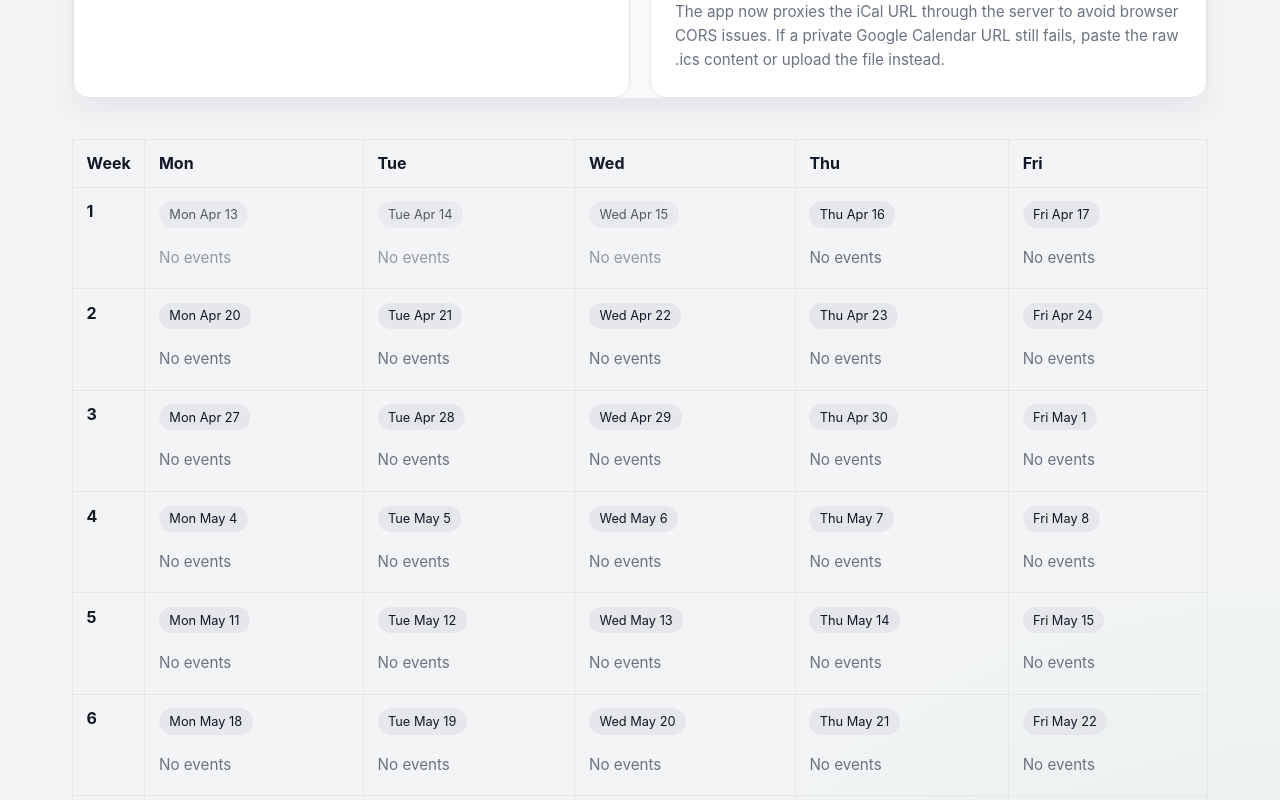
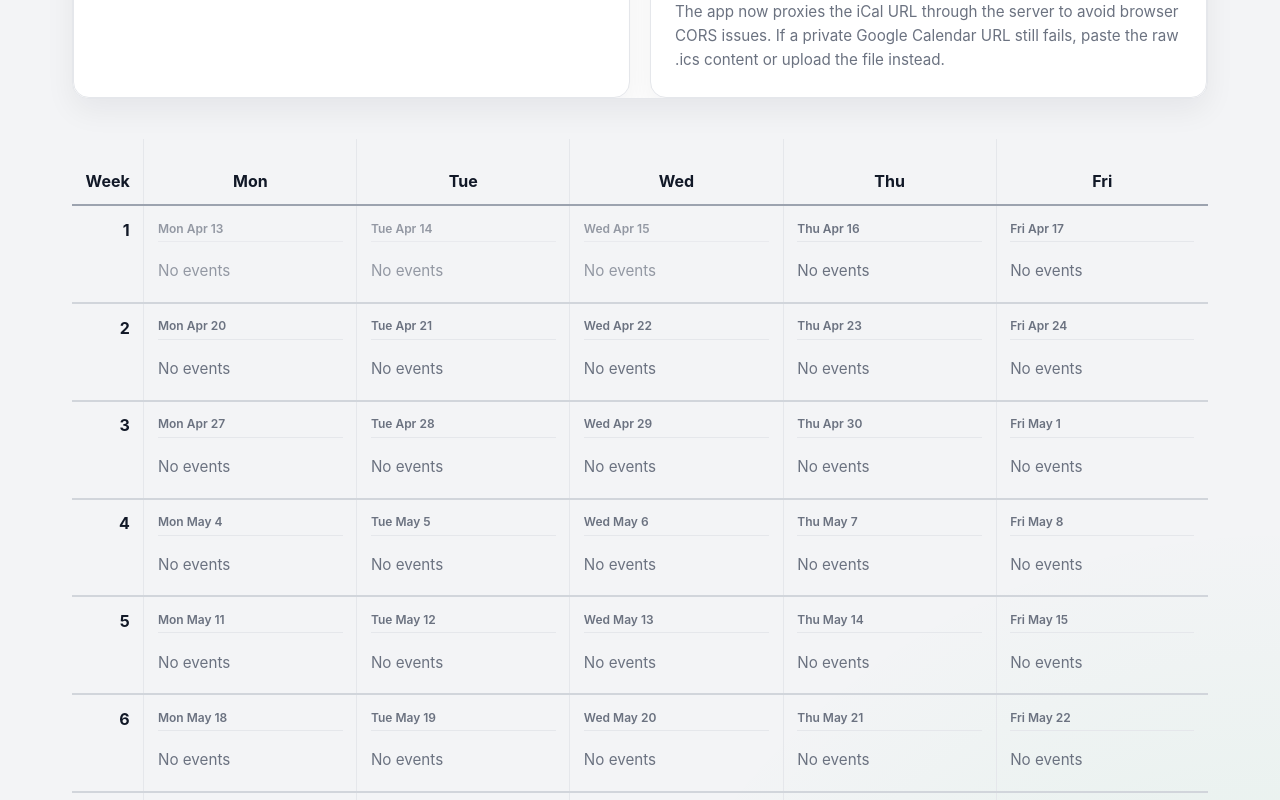
Before and after one commit to ctrl-design/term-calendar, a Next.js app: page / in a window 1280 px wide. Shown: the part 960-1760 px from the top of the page. Built offline with nearby package versions, Linux system fonts and the light colour scheme.

Commit message:
Styling and print stylesheet

```diff
--- a/app/globals.css
+++ b/app/globals.css
@@ -149,6 +149,12 @@ textarea {
   color: #111827;
 }
 
+input[type='color'] {
+  min-height: 3rem;
+  padding: 0.25rem;
+  cursor: pointer;
+}
+
 textarea {
   min-height: 10rem;
   resize: vertical;
@@ -217,9 +223,25 @@ input[type='file'] {
 
 .calendar-table th,
 .calendar-table td {
-  border: 1px solid #e5e7eb;
   padding: 0.85rem;
   vertical-align: top;
+  border-right: 1px solid #e5e7eb;
+  border-bottom: 2px solid #d1d5db;
+}
+
+.calendar-table th:last-child,
+.calendar-table td:last-child {
+  border-right: none;
+}
+
+.calendar-table thead tr {
+  border-bottom: 2px solid #9ca3af;
+}
+
+.calendar-table thead th {
+  border-bottom: none;
+  text-align: center;
+  padding-top: 2rem;
 }
 
 .calendar-table th {
@@ -228,37 +250,37 @@ input[type='file'] {
   text-align: left;
 }
 
-.week-number {
+.calendar-table .week-number {
   width: 5ch;
-  text-align: center;
+  text-align: right;
 }
 
 .date-pill {
-  display: inline-flex;
-  margin-bottom: 0.75rem;
-  padding: 0.35rem 0.65rem;
-  border-radius: 999px;
-  font-size: 0.8rem;
-  color: #111827;
-  background: #e5e7eb;
+  display: block;
+  width: 100%;
+  margin: 0 0 0.7rem 0;
+  padding: 0.05rem 0 0.35rem 0;
+  font-size: 0.75rem;
+  color: #6b7280;
+  font-weight: 600;
+  border-bottom: 1px solid #e5e7eb;
 }
 
 .event-list {
   display: flex;
   flex-direction: column;
-  gap: 0.75rem;
+  gap: 0.5rem;
 }
 
 .event-chip {
-  border-radius: 0.95rem;
-  padding: 0.75rem 0.85rem;
-  box-shadow: 0 8px 16px rgba(15, 23, 42, 0.08);
+  border-radius: 0.4rem;
+  padding: 0.4rem 0.5rem;
 }
 
 .event-time {
-  font-size: 0.8rem;
-  margin-bottom: 0.35rem;
-  opacity: 0.86;
+  font-size: 0.75rem;
+  margin-bottom: 0.15rem;
+  opacity: 0.8;
 }
 
 .event-title {
@@ -287,3 +309,115 @@ input[type='file'] {
     grid-template-columns: 1fr;
   }
 }
+
+@media print {
+  * {
+    margin: 0;
+    padding: 0;
+  }
+
+  body {
+    background: white;
+  }
+
+  html,
+  body {
+    margin: 0;
+    padding: 0;
+    width: 100%;
+    height: 100%;
+  }
+
+  .container {
+    width: 100%;
+    margin: 0;
+    padding: 0;
+  }
+
+  /* Hide all UI elements except the calendar table */
+  .hero,
+  .controls-panel,
+  .error-banner {
+    display: none;
+  }
+
+  .calendar-builder {
+    gap: 0;
+  }
+
+  .calendar-frame {
+    overflow-x: visible;
+    padding: 0;
+    margin: 0;
+    width: 100%;
+  }
+
+  .calendar-table {
+    width: 100%;
+    min-width: 100%;
+    margin: 0;
+    padding: 0;
+    page-break-inside: avoid;
+  }
+
+  .calendar-table th,
+  .calendar-table td {
+    padding: 0.6rem 0.5rem;
+    border: 1px solid #999;
+    page-break-inside: avoid;
+  }
+
+  .calendar-table tr {
+    page-break-inside: avoid;
+  }
+
+  .calendar-table th {
+    background: #f0f0f0;
+  }
+
+  .date-pill {
+    margin-bottom: 0.5rem;
+    padding: 0.25rem 0.5rem;
+    font-size: 0.75rem;
+    background: #f0f0f0;
+  }
+
+  .event-chip {
+    padding: 0.5rem 0.65rem;
+    box-shadow: none;
+    border: 1px solid rgba(0, 0, 0, 0.2);
+    margin-bottom: 0.4rem;
+  }
+
+  .event-list {
+    gap: 0.4rem;
+  }
+
+  .event-time {
+    font-size: 0.7rem;
+    margin-bottom: 0.2rem;
+    color: #fff !important;
+    font-weight: 500;
+  }
+
+  .event-title {
+    font-size: 0.9rem;
+    color: #fff !important;
+    font-weight: 700;
+  }
+
+  .empty-cell {
+    font-size: 0.85rem;
+    padding: 0.25rem 0;
+  }
+
+  .before-term {
+    opacity: 0.5;
+  }
+
+  /* Optimize for printing - keep colors and darken for grayscale compatibility */
+  @page {
+    margin: 0;
+    padding: 0;
+  }
+}
```
